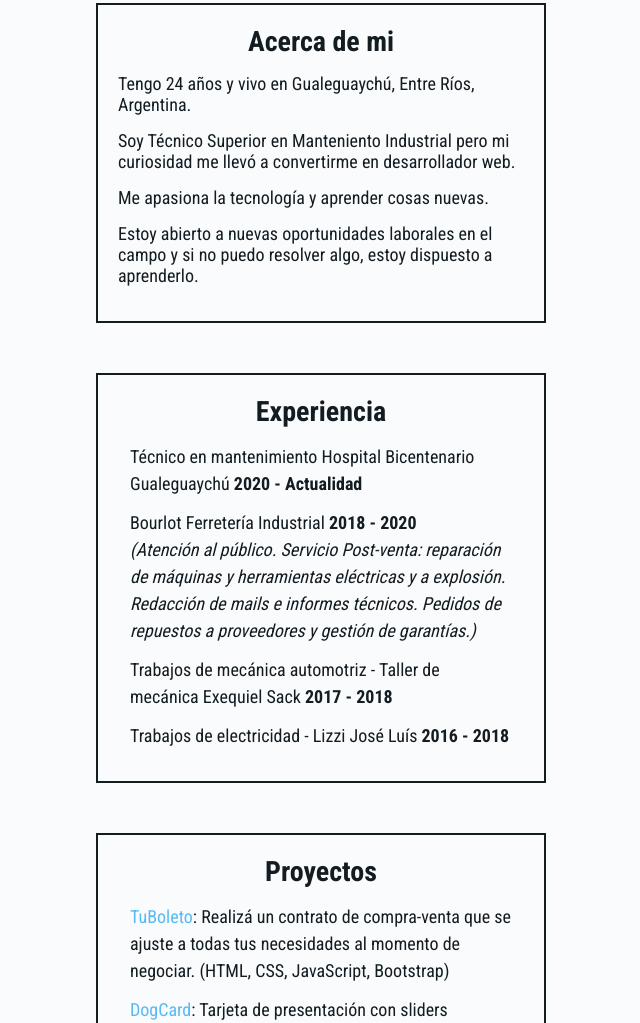
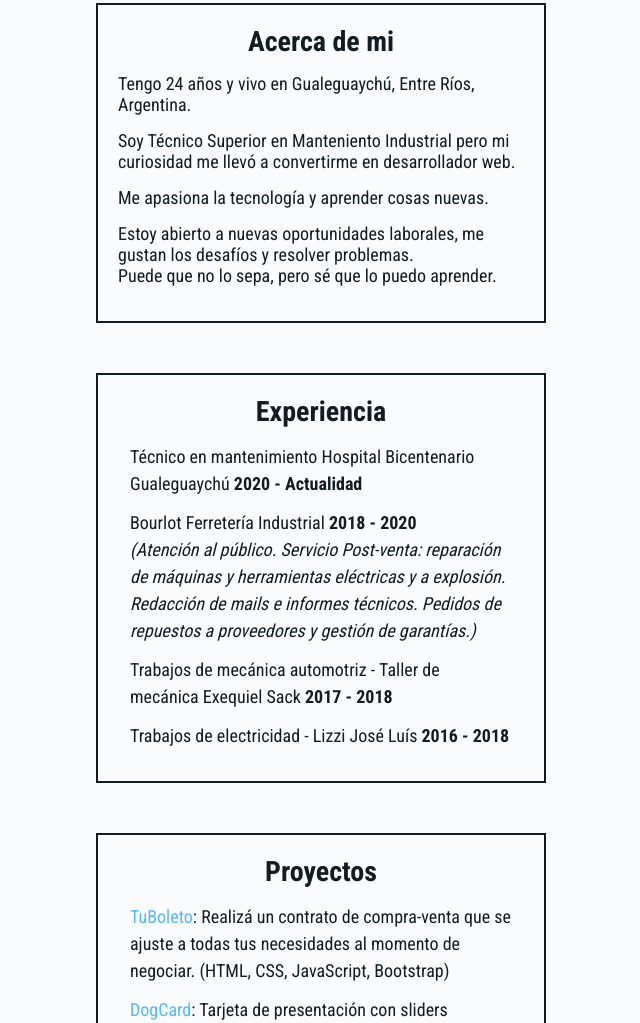
Before and after one commit to lichocosta/portfolio, a plain HTML site: page index.html in a window 1280 px wide. Shown: the part 797-1820 px from the top of the page, without its empty margins (319-959 px from the left). Drawn offline with Linux system fonts and the light colour scheme.

Commit message:
about me

```diff
--- a/index.html
+++ b/index.html
@@ -40,7 +40,7 @@
                     <p class="paragraph">Tengo 24 años y vivo en Gualeguaychú, Entre Ríos, Argentina.</p>
                     <p class="paragraph">Soy Técnico Superior en Manteniento Industrial pero mi curiosidad me llevó a convertirme en desarrollador web.</p>
                     <p class="paragraph">Me apasiona la tecnología y aprender cosas nuevas.</p>
-                    <p class="paragraph">Estoy abierto a nuevas oportunidades laborales en el campo y si no puedo resolver algo, estoy dispuesto a aprenderlo.</p>
+                    <p class="paragraph">Estoy abierto a nuevas oportunidades laborales, me gustan los desafíos y resolver problemas. <br> Puede que no lo sepa, pero sé que lo puedo aprender.</p>
                 </p>
             </section>
 
```
